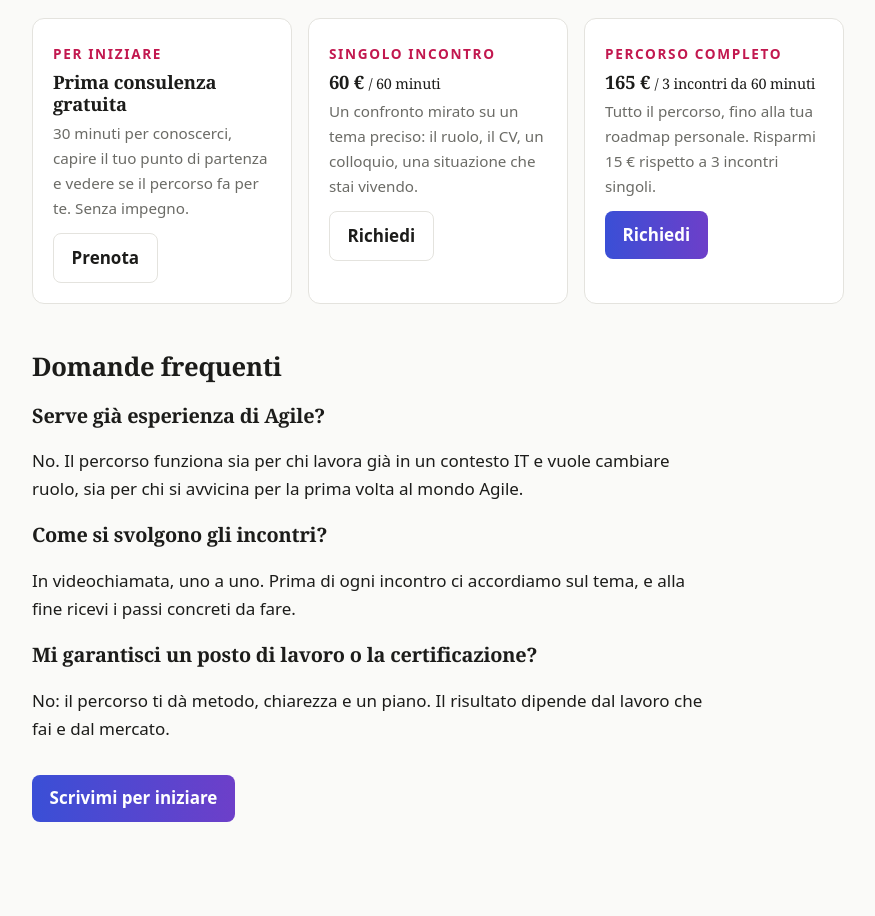
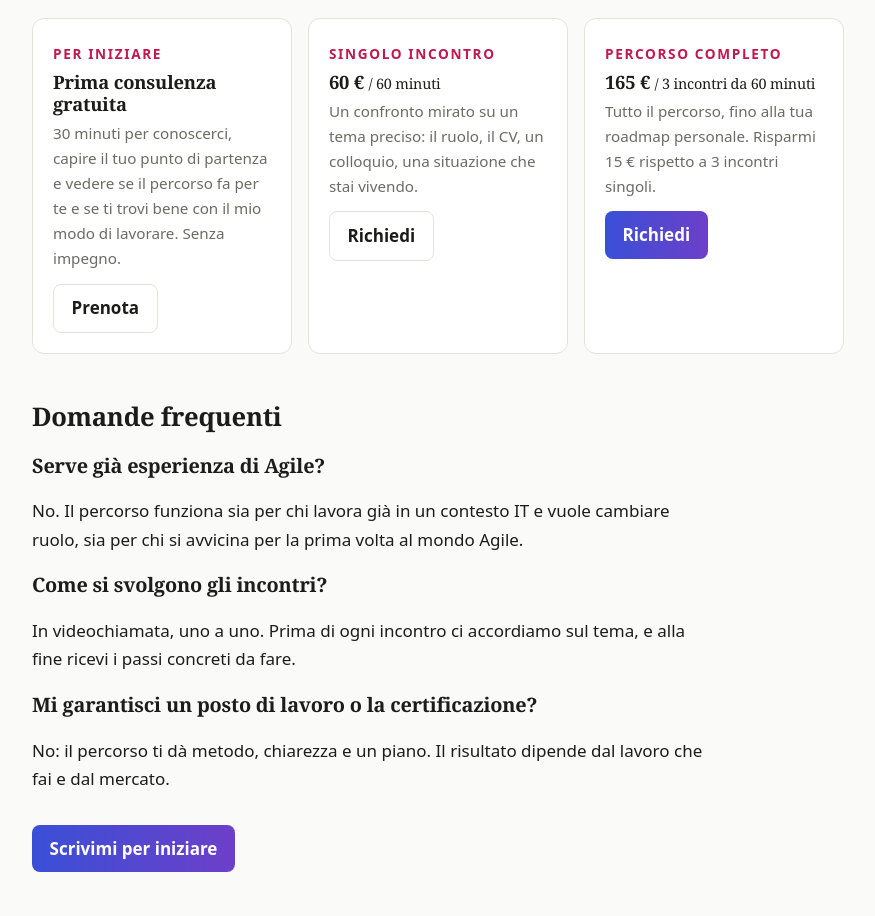
Before and after one commit to ntnchr11/ntnchr11.github.io, an Astro site: page /mentoring in a window 1280 px wide. Shown: the part 2055-2971 px from the top of the page, without its empty margins (202-1077 px from the left). Built offline with nearby package versions, Linux system fonts and the light colour scheme; Astro itself is replaced by a stand-in of ours.

Commit message:
Mentoring: la prima consulenza serve anche a capire l'intesa
Co-Authored-By: Claude Sonnet 5.5 <noreply@anthropic.com>
Claude-Session: https://claude.ai/code/session_01VY4micdcKg4rocUTNfRRDx

```diff
--- a/src/pages/mentoring.astro
+++ b/src/pages/mentoring.astro
@@ -74,7 +74,7 @@ const incontri = [
     <section class="card">
       <span class="eyebrow">Per iniziare</span>
       <h3>Prima consulenza gratuita</h3>
-      <p>{prezzi.primaCallMinuti} minuti per conoscerci, capire il tuo punto di partenza e vedere se il percorso fa per te. Senza impegno.</p>
+      <p>{prezzi.primaCallMinuti} minuti per conoscerci, capire il tuo punto di partenza e vedere se il percorso fa per te e se ti trovi bene con il mio modo di lavorare. Senza impegno.</p>
       <a class="btn sec" href={contatto('Ciao Chiara, vorrei prenotare la prima consulenza gratuita. ')}>Prenota</a>
     </section>
     <section class="card">
```
